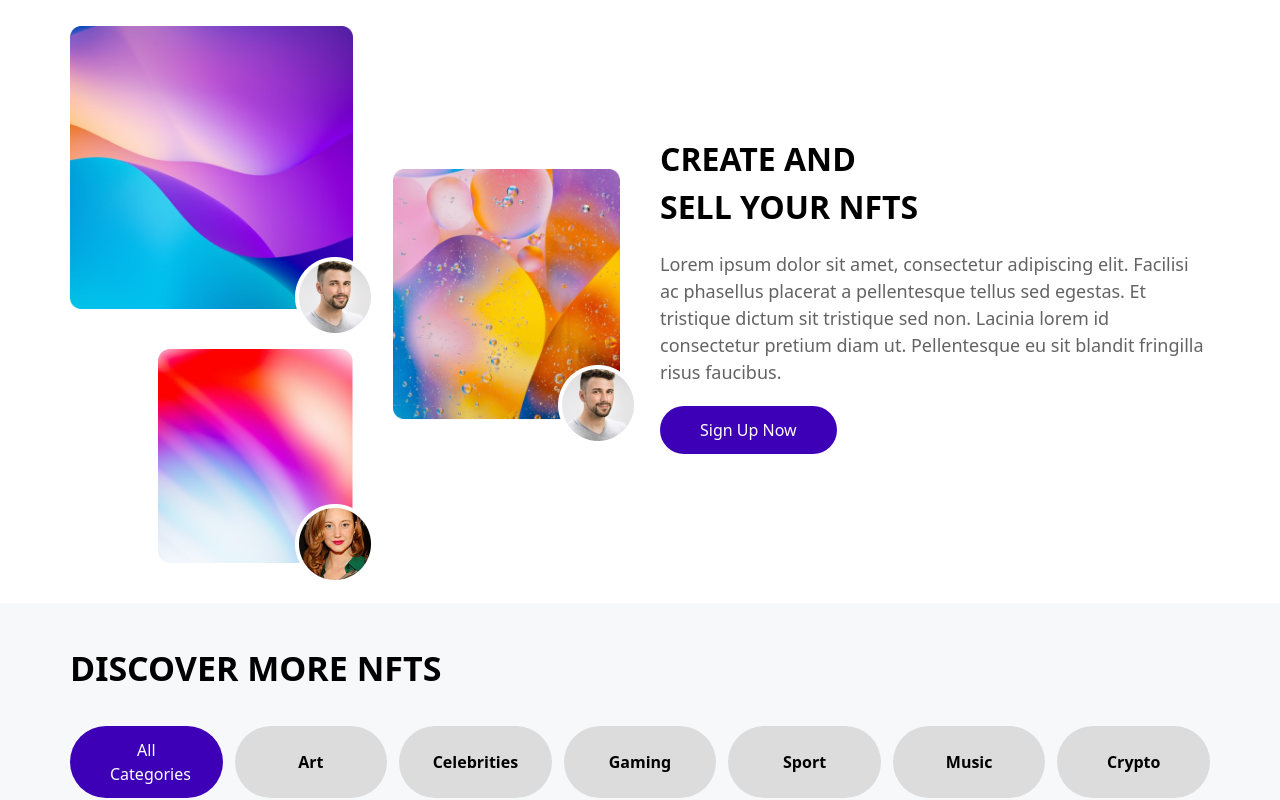
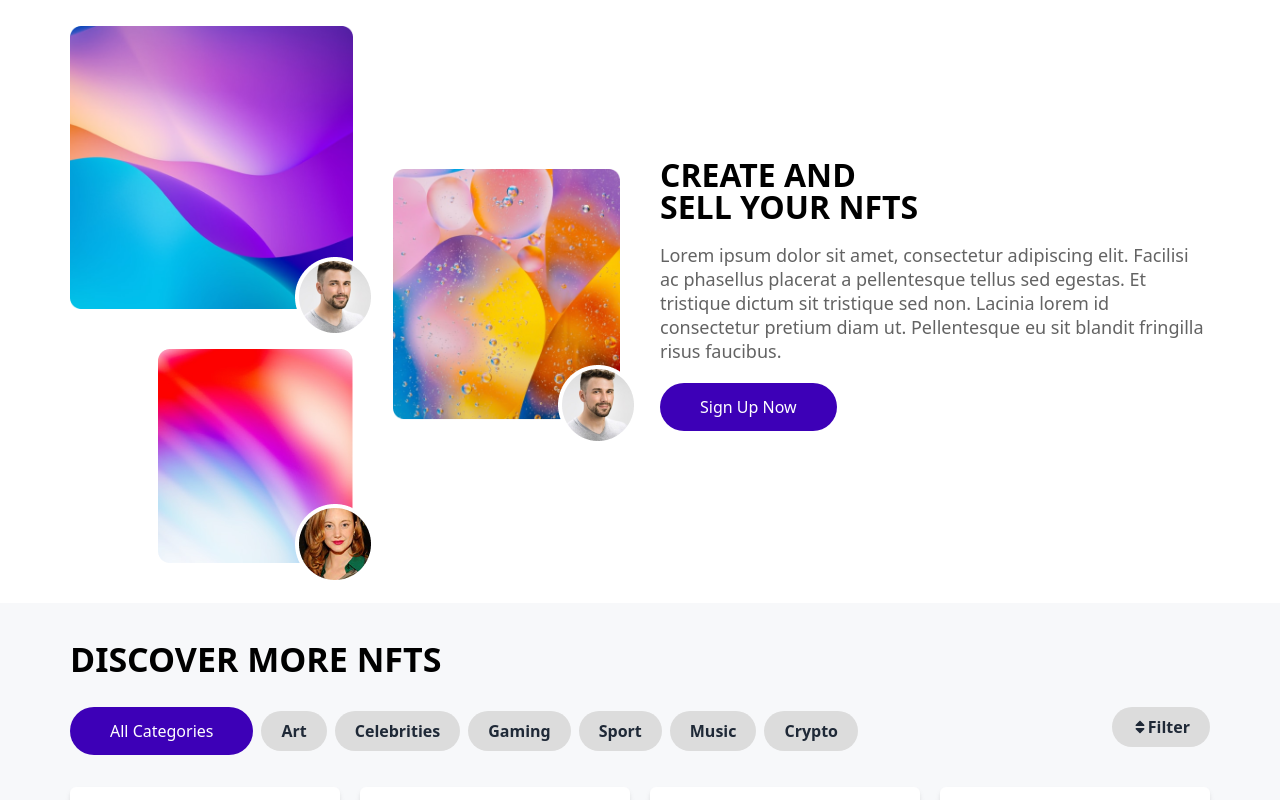
Before and after one commit to lanjudev16/BlogProject, a React (Vite) app in the folder Views/: page / in a window 1280 px wide. Shown: the part 2220-3020 px from the top of the page. Built offline with nearby package versions, Linux system fonts and the light colour scheme; no server answers.

Commit message:
Responsive Done

```diff
--- a/Views/src/pages/Home/Banner/Banner.jsx
+++ b/Views/src/pages/Home/Banner/Banner.jsx
@@ -11,12 +11,11 @@ const containerStyle = {
     backgroundRepeat: 'no-repeat',
     backgroundPosition: 'center',
     width: '100%',
-    height: '80vh',
 };
 const Banner = () => {
     AOS.init();
     return (
-        <div className='lg:w-[1140px] mx-auto grid lg:grid-cols-2 grid-cols-1 gap-5 mt-5 lg:mt-10 items-center'>
+        <div className='lg:w-[1140px] lg:mx-auto grid lg:grid-cols-2 grid-cols-1 gap-5 mt-5 lg:mt-10 items-center'>
             <div
                 data-aos="fade-left"
                 data-aos-offset="200"
@@ -42,7 +41,7 @@ const Banner = () => {
                     </div>
                 </div>
             </div>
-            <div style={containerStyle} className='relative'>
+            <div style={containerStyle} className='relative h-[40vh] lg:mx-0 lg:h-[80vh] '>
                 <div className='ml-[85px] mt-10'>
                     <h2 className=' text-white font-bold text-[28px]'>Abstr Gradient NFT</h2>
                     <div className='flex gap-5 items-center mt-3'>
--- a/Views/src/pages/Home/Blog/Blog.jsx
+++ b/Views/src/pages/Home/Blog/Blog.jsx
@@ -27,14 +27,14 @@ const Blog = () => {
         {blogPost?.map((singleBlogPost, index) => (
           <div
             className="flex flex-col card shadow mx-5 lg:mx-0"
-            data-aos="zoom-in-up"
-            data-aos-offset="200"
-            data-aos-delay="500"
-            data-aos-duration="1000"
-            data-aos-easing="ease-in-out"
-            data-aos-mirror="true"
-            data-aos-once="false"
-            data-aos-anchor-placement="top-center"
+            // data-aos="zoom-in-up"
+            // data-aos-offset="200"
+            // data-aos-delay="500"
+            // data-aos-duration="1000"
+            // data-aos-easing="ease-in-out"
+            // data-aos-mirror="true"
+            // data-aos-once="false"
+            // data-aos-anchor-placement="top-center"
           >
             <div className="bg-[#F3F3F3] px-5 py-3 flex justify-between items-center">
               <div className="flex gap-2">
--- a/Views/src/pages/Home/CollectionFeature/CollectionFeature.jsx
+++ b/Views/src/pages/Home/CollectionFeature/CollectionFeature.jsx
@@ -14,9 +14,9 @@ import person1 from '../../../../public/CollectionFeatures/person1.png'
 const CollectionFeature = () => {
     return (
         <div className="bg-[#F7F8FA]">
-            <div className="lg:w-[1140px] mx-auto py-10">
-                <h2 className="text-black font-extrabold text-3xl uppercase">Collection features nfts</h2>
-                <div className="grid lg:grid-cols-3 gap-10 mt-5">
+            <div className="lg:w-[1140px] lg:mx-auto mx-5 py-10">
+                <h2 className="text-black font-extrabold text-2xl lg:text-3xl uppercase">Collection features nfts</h2>
+                <div className="grid lg:grid-cols-3 lg:gap-10 gap-5 mt-5">
                     <div>
                         <div className="flex justify-between gap-2 ">
                             <div className="col-span-2">
--- a/Views/src/pages/Home/CreateAndSell/CreateAndSell.jsx
+++ b/Views/src/pages/Home/CreateAndSell/CreateAndSell.jsx
@@ -7,7 +7,7 @@ import person3 from '../../../../public/CreateAndSell/person3.png'
 import PrimaryButton from '../../../Shared/Button/PrimaryButton'
 const CreateAndSell = () => {
     return (
-        <div className="lg:w-[1140px] mx-auto grid lg:grid-cols-2 gap-10 my-10 items-center">
+        <div className="lg:w-[1140px] lg:mx-auto mx-5 grid lg:grid-cols-2 gap-10 my-10 items-center">
             <div className="flex items-center gap-10">
                 <div className='flex-col'>
                     <div className='relative'>
@@ -25,8 +25,8 @@ const CreateAndSell = () => {
                 </div>
             </div>
             <div>
-                <h2 className='font-extrabold text-[32px] text-black uppercase'>Create and <br /> sell your nfts</h2>
-                <p className='text-[#636363] text-[18px] my-5'>Lorem ipsum dolor sit amet, consectetur adipiscing elit. Facilisi ac phasellus placerat a pellentesque tellus sed egestas. Et tristique dictum sit tristique sed non. Lacinia lorem id consectetur pretium diam ut. Pellentesque eu sit blandit fringilla risus faucibus.</p>
+                <h2 className='font-extrabold lg:text-[32px] text-2xl text-black uppercase'>Create and <br /> sell your nfts</h2>
+                <p className='text-[#636363] lg:text-[18px] text-base my-5'>Lorem ipsum dolor sit amet, consectetur adipiscing elit. Facilisi ac phasellus placerat a pellentesque tellus sed egestas. Et tristique dictum sit tristique sed non. Lacinia lorem id consectetur pretium diam ut. Pellentesque eu sit blandit fringilla risus faucibus.</p>
                 <PrimaryButton>Sign Up Now</PrimaryButton>
             </div>
         </div>
--- a/Views/src/pages/Home/DiscoverMore/DiscoverCard.jsx
+++ b/Views/src/pages/Home/DiscoverMore/DiscoverCard.jsx
@@ -1,9 +1,9 @@
 const DiscoverCard = ({cardData}) => {
     const {image,person,name,ethereum,ethValue}=cardData
     return (
-        <div className="bg-white shadow-md rounded-md p-3">
+        <div className="bg-white shadow-md rounded-md p-3 lg:mx-0 mx-5">
             <div className='relative'>
-                <img src={image} alt="" />
+                <img className="w-full object-cover" src={image} alt="" />
                 <div className='flex absolute bottom-[-7%] left-3 items-center '>
                     {
                         person.map((item,index)=><img key={index} className='' src={item} alt="" />)
--- a/Views/src/pages/Home/DiscoverMore/DiscoverMore.jsx
+++ b/Views/src/pages/Home/DiscoverMore/DiscoverMore.jsx
@@ -9,7 +9,7 @@ import person3 from '../../../../public/DiscoverMore/person3.png'
 import person4 from '../../../../public/DiscoverMore/person4.png'
 import ethereum2 from '../../../../public/TopCollection/Person/ethereum2.png'
 import PrimaryButton from "../../../Shared/Button/PrimaryButton";
-import SecondaryButton from "../../../Shared/Button/SecondaryButton";
+import { FaBeer, FaFilter, FaSort } from 'react-icons/fa';
 const DiscoverMore = () => {
     const data = [
         {
@@ -127,17 +127,20 @@ const DiscoverMore = () => {
     ]
     return (
         <div className="bg-[#F7F8FA] py-10">
-            <div className="lg:w-[1140px] mx-auto">
-                <div className="mb-5">
-                    <h2 className="text-[34px] font-extrabold text-black  uppercase">Discover more nfts</h2>
-                    <div className="grid lg:grid-cols-7 gap-3 my-8">
-                        <PrimaryButton>All Categories</PrimaryButton>
-                        <SecondaryButton>Art</SecondaryButton>
-                        <SecondaryButton>Celebrities</SecondaryButton>
-                        <SecondaryButton>Gaming</SecondaryButton>
-                        <SecondaryButton>Sport</SecondaryButton>
-                        <SecondaryButton>Music</SecondaryButton>
-                        <SecondaryButton>Crypto</SecondaryButton>
+            <div className="lg:w-[1140px] lg:mx-auto ">
+                <div className="mb-5 lg:mx-0 mx-5">
+                    <h2 className="lg:text-[34px] text-2xl font-extrabold text-black  uppercase">Discover more nfts</h2>
+                    <div className="flex justify-between my-8">
+                        <div className="flex flex-wrap gap-2 items-center">
+                            <PrimaryButton>All Categories</PrimaryButton>
+                            <button className="bg-[#DCDCDC] px-5 font-semibold py-2 rounded-full">Art</button>
+                            <button className="bg-[#DCDCDC] px-5 font-semibold py-2 rounded-full">Celebrities</button>
+                            <button className="bg-[#DCDCDC] px-5 font-semibold py-2 rounded-full">Gaming</button>
+                            <button className="bg-[#DCDCDC] px-5 font-semibold py-2 rounded-full">Sport</button>
+                            <button className="bg-[#DCDCDC] px-5 font-semibold py-2 rounded-full">Music</button>
+                            <button className="bg-[#DCDCDC] px-5 font-semibold py-2 rounded-full">Crypto</button>
+                        </div>
+                        <button className="bg-[#DCDCDC] px-5 lg:h-full h-[50px] font-semibold py-2 rounded-full"><span className="flex justify-between items-center"><FaSort></FaSort>  <span>Filter</span></span></button>
                     </div>
                 </div>
                 <div className=" grid lg:grid-cols-4 gap-5">
--- a/Views/src/pages/Home/Home/Home.jsx
+++ b/Views/src/pages/Home/Home/Home.jsx
@@ -20,6 +20,7 @@ const Home = () => {
             <CollectionFeature></CollectionFeature>
             <CreateAndSell></CreateAndSell>
             <DiscoverMore></DiscoverMore>
+            <Blog></Blog>
         </div>
     );
 };
--- a/Views/src/pages/Home/TopCollection/TopCollection.jsx
+++ b/Views/src/pages/Home/TopCollection/TopCollection.jsx
@@ -13,7 +13,7 @@ import ethereum2 from '../../../../public/TopCollection/Person/ethereum2.png'
 const TopCollection = () => {
     return (
         <div className='mb-10'>
-            <div className='lg:w-[1140px] mx-auto grid lg:grid-cols-3 gap-5'>
+            <div className='lg:w-[1140px] lg:mx-auto mx-5 grid lg:grid-cols-3 gap-5'>
                 <div>
                     <img src={image1} alt="" />
                     <div className='flex justify-between'>
```
